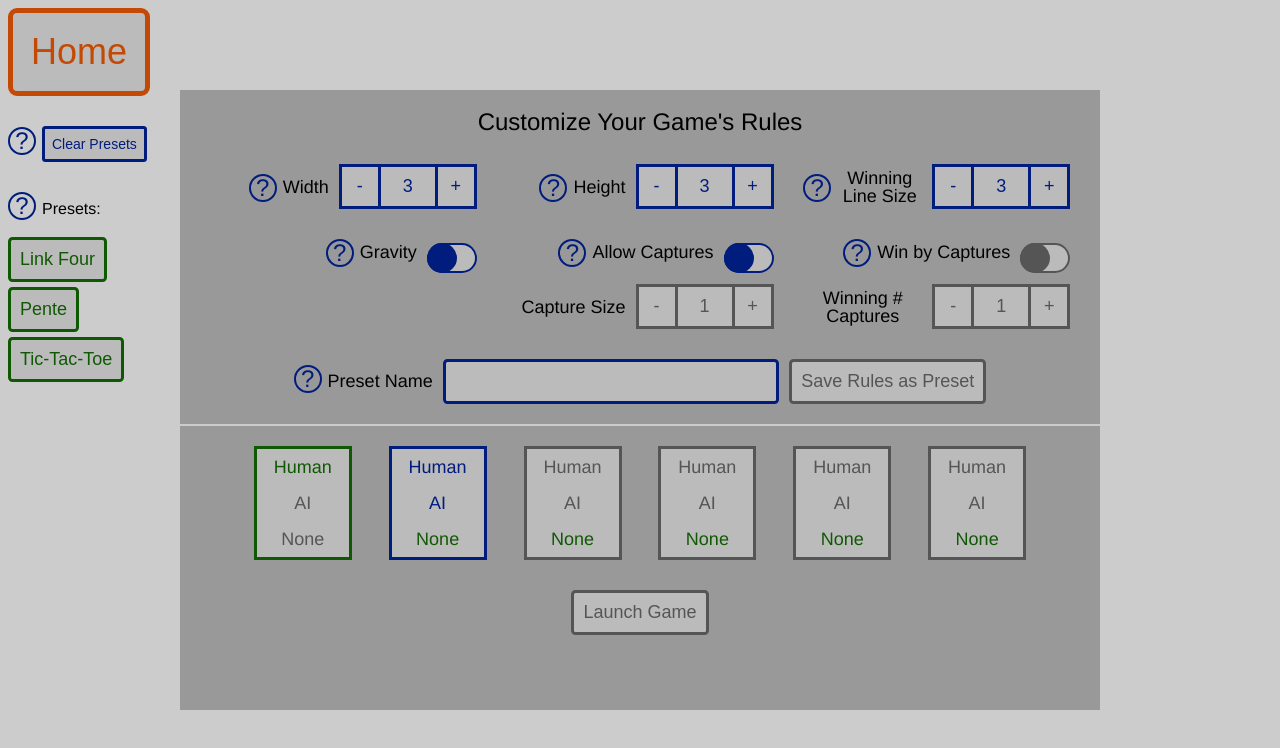
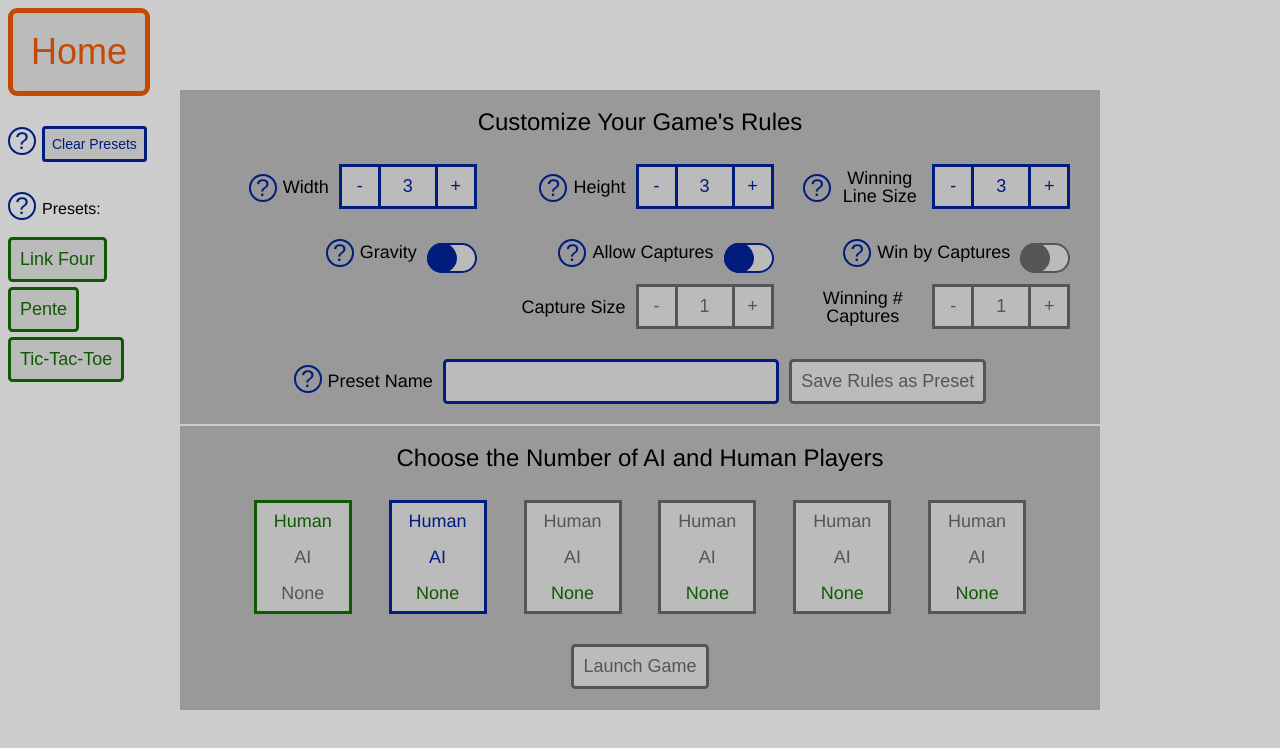
Before and after one commit to JustusHibshman/line-games, an Angular app in the folder client/: page /host in a window 1280 px wide. Shown: the top 748 px of the page. Built offline with nearby package versions, Linux system fonts and the light colour scheme.

Commit message:
Better section labeling for host page

```diff
--- a/client/src/app/host/host.component.html
+++ b/client/src/app/host/host.component.html
@@ -19,7 +19,7 @@
 </div>
 
 <div class="main">
-    <h2>Customize Your Game's Rules</h2>
+    <span class="header">Customize Your Game's Rules</span>
     <div class="bigRowSpacer"></div>
     <div class="inputRow">
         <div class="inputRowItem">
@@ -92,7 +92,10 @@
     </div>
     <div class="smallRowSpacer"></div>
     <div class="dividerLine"></div>
+
     <div class="smallRowSpacer"></div>
+    <span class="header">Choose the Number of AI and Human Players</span>
+    <div class="bigRowSpacer"></div>
     <div class="playerTypeSelectors">
         <div></div> <!-- I am not sure yet why this is necessary -->
         <app-player-type-selector [(choice)]="playerTypes[0]" [formID]="'0'"
--- a/client/src/app/host/host.component.scss
+++ b/client/src/app/host/host.component.scss
@@ -20,8 +20,9 @@ div.main {
     font-size: 18px;
 }
 
-h2 {
+.header {
     font-size: 24px;
+    margin: 0;
 }
 
 div.inputRow {
```
